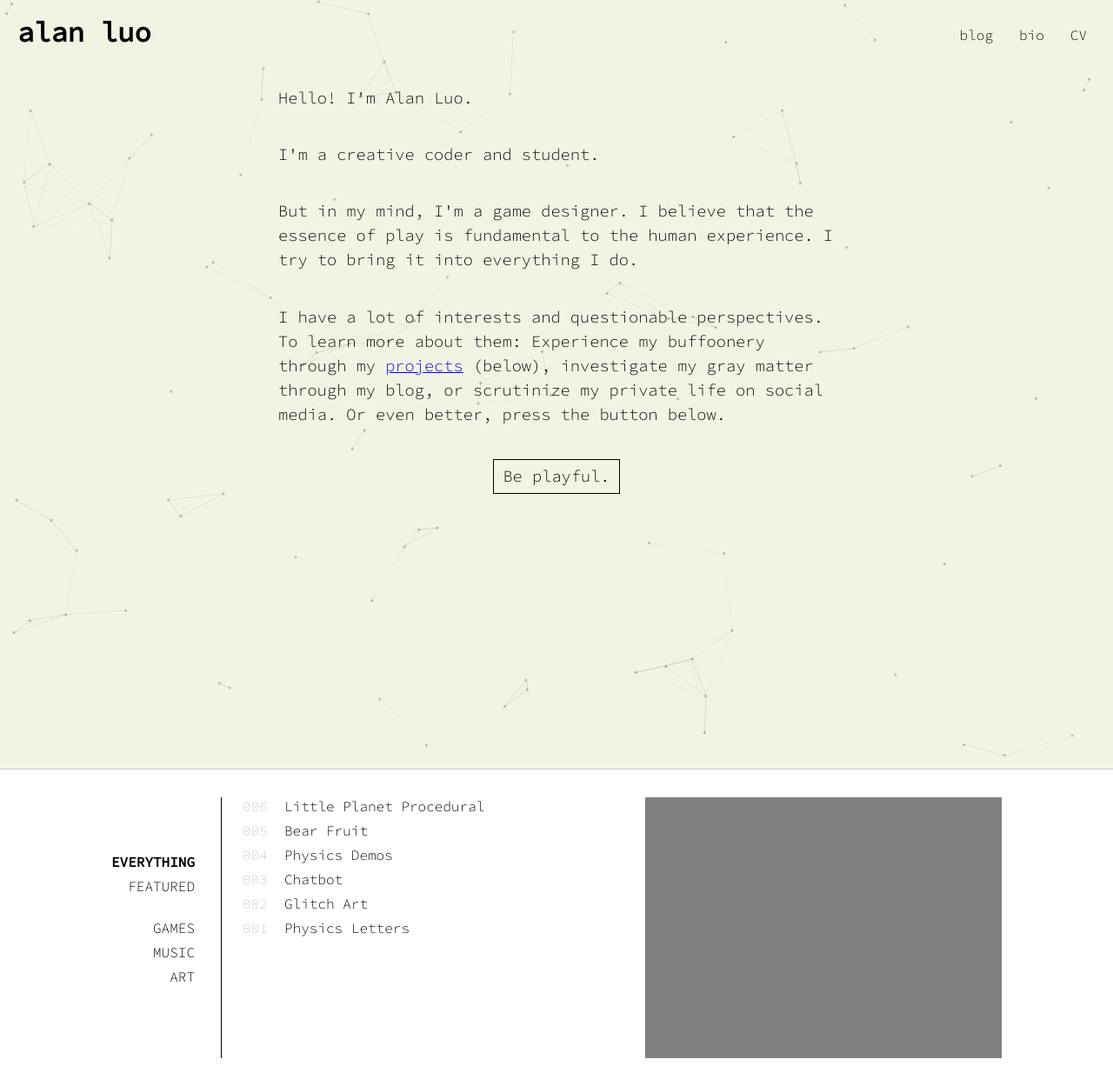
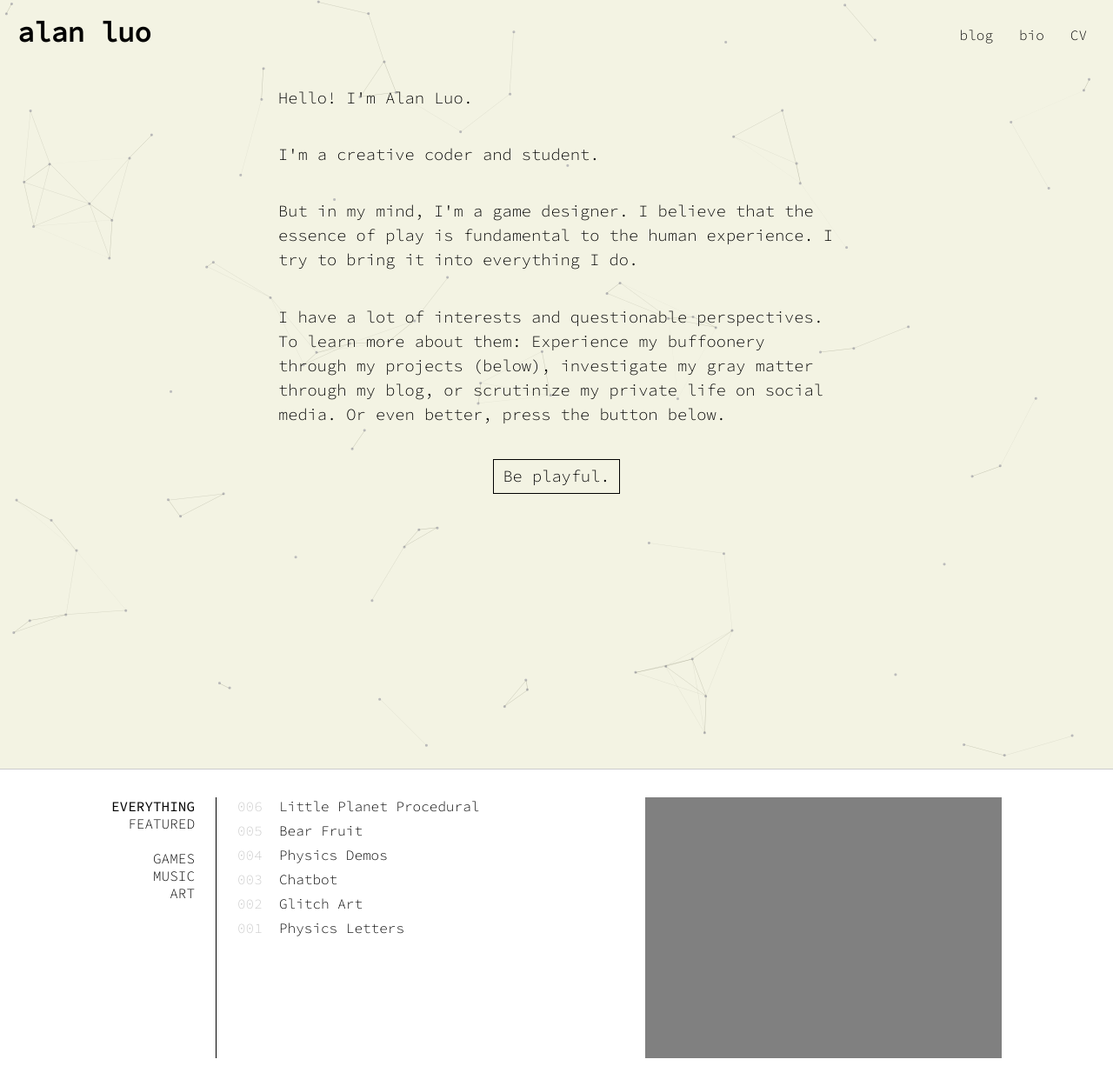
Before and after one commit to alan-luo/alan-luo.github.io, a Jekyll site: the page built from index.html, in a window 1280 px wide. Shown: the whole page at 87% size. Built offline with Jekyll 4.4.1, drawn with Linux system fonts in a browser that asks for light colours.

Commit message:
more dynamic linking

```diff
--- a/_layouts/default.html
+++ b/_layouts/default.html
@@ -33,12 +33,22 @@
 	<div class="project-wrapper">
 		<a id="projects"></a>
 		<div class="project-links">
-			<p><b>Everything</b></p>
-			<p>Featured</p>
+			<div>
+				<div class="anim-link"><a href="#projects" class="bold">Everything</a></div>
+			</div>
+			<div>
+				<div class="anim-link"><a href="#projects">Featured</a></div>
+			</div>
 			<br>
-			<p>Games</p>
-			<p>Music</p>
-			<p>Art</p>
+			<div>
+				<div class="anim-link"><a href="#projects">Games</a></div>
+			</div>
+			<div>
+				<div class="anim-link"><a href="#projects">Music</a></div>
+			</div>
+			<div>
+				<div class="anim-link"><a href="#projects">Art</a></div>
+			</div>
 		</div>
 		<div class="project-titles">
 			<div>
--- a/_sass/_base.scss
+++ b/_sass/_base.scss
@@ -5,6 +5,10 @@
 	// font-family: 'Roboto Mono', monospace;
 	font-family: 'Source Code Pro', monospace;
 	font-weight:300;
+}
+a {
+	color:black;
+	text-decoration: none;
 }
 
 
@@ -129,16 +133,21 @@
 }
 
 .project-links {
-	padding-right:30px;
+	padding-right:1.5em;
 	border-right:1px solid black;
-	p {
-		text-align:right;
-		font-weight: 300;
-		font-size: 12pt;
+	display: flex;
+	flex-direction: column;
+	div {
+		position:relative;
+		display:flex;
+		flex-direction:row;
+		justify-content:flex-end;
+	}
+	div .anim-link a {
 		text-transform: uppercase;
-		&:first-child {
-			margin-top:4em;
-		}
+	}
+	div .anim-link a.bold {
+		font-weight: 400;
 	}
 }
 
@@ -170,6 +179,14 @@
 	  transform: scaleX(1);
 	}
 }
+.project-links div {
+	&:nth-child(2n) .anim-link a:before {
+		background:$light-purple;
+	}
+	&:nth-child(2n+1) .anim-link a:before {
+		background:$light-orange;
+	}
+}
 .project-titles div {
 	&:nth-child(3n) .anim-link a:before {
 		background:$light-green;
@@ -199,10 +216,6 @@
 			transition: color 0.2s;
 			left:-3em;
 		}
-		a {
-			color:black;
-			text-decoration: none;
-		}
 	}
 }
 
--- a/css/main.scss
+++ b/css/main.scss
@@ -4,7 +4,9 @@
 
 $light-green:#9CF5A6;
 $light-red: #f59c9f;
-$light-blue: #aabbff;
+$light-blue: #9cbdf5;
+$light-orange: #ffc266;
+$light-purple: #dc9cf5;
 
 
 
```
